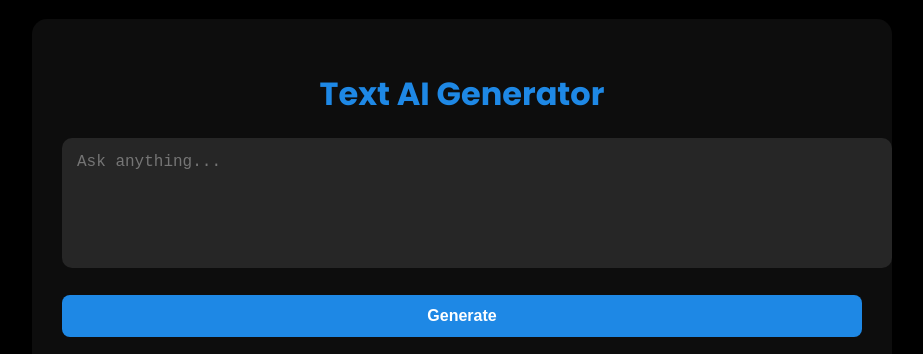
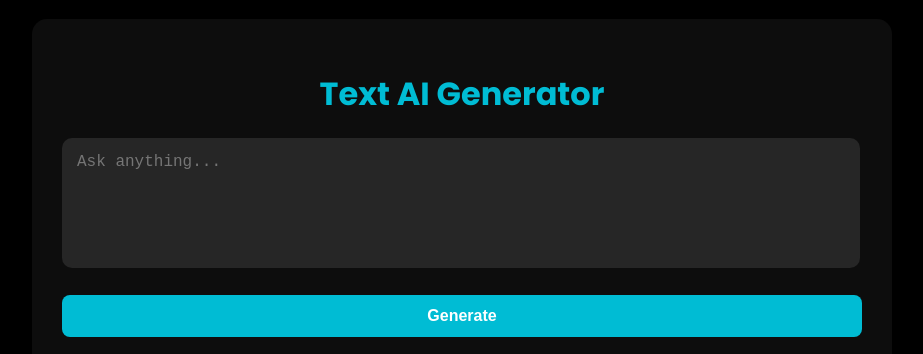
Before and after one commit to Snkumar21/ERIC-Learn, a website: page public/ai/text_ai.html in a window 1280 px wide. Shown: the part 127-481 px from the top of the page, without its empty margins (178-1101 px from the left). Drawn offline with Linux system fonts and the light colour scheme.

Commit message:
New changes added

```diff
--- a/public/ai/text_ai.html
+++ b/public/ai/text_ai.html
@@ -32,12 +32,12 @@
 
         h1 {
             text-align: center;
-            color: #1e88e5;
+            color: #00bcd4;
             margin-bottom: 20px;
         }
 
         textarea {
-            width: 100%;
+            width: 96%;
             height: 100px;
             border: none;
             border-radius: 10px;
@@ -52,7 +52,7 @@
         button {
             width: 100%;
             padding: 12px;
-            background-color: #1e88e5;
+            background-color: #00bcd4;
             border: none;
             border-radius: 8px;
             color: white;
@@ -62,7 +62,7 @@
         }
 
         button:hover {
-            background-color: #1565c0;
+            background-color: #00a2b8;
         }
 
         .response {
```
